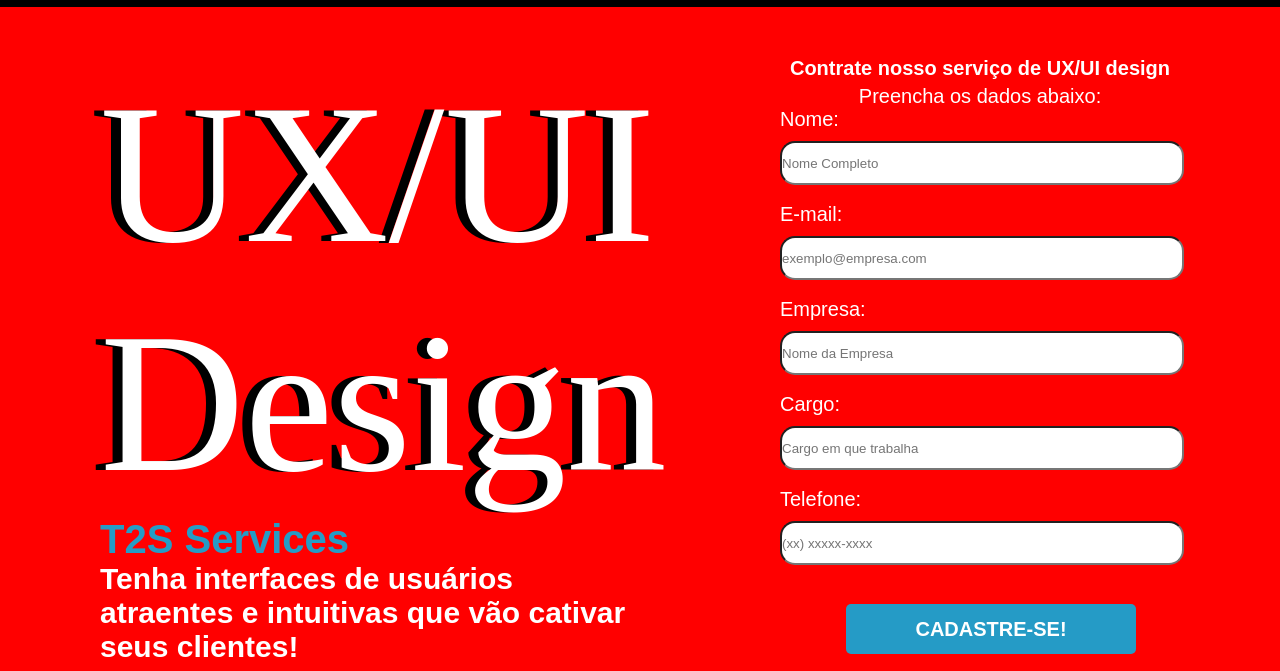
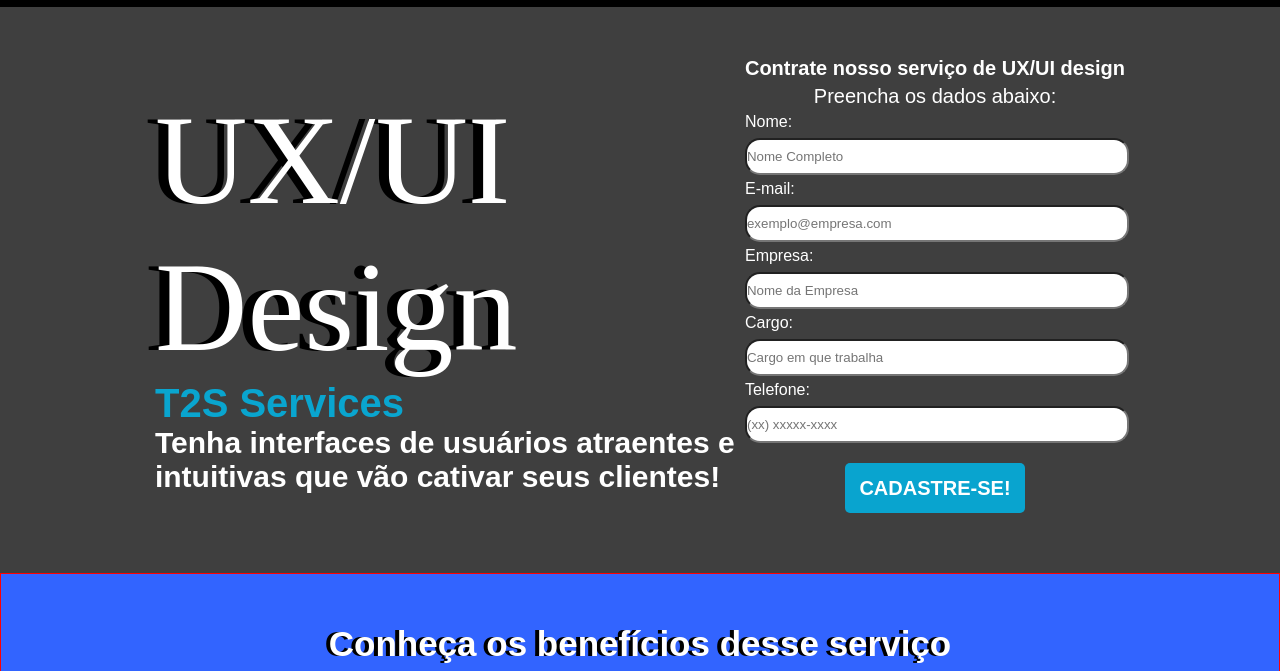
Before and after one commit to NikolySilva/Desafio-Tech---T2S, a plain HTML site: page index.html in a window 1280 px wide. Shown: the part 57-728 px from the top of the page. Drawn offline with Linux system fonts and the light colour scheme.

Commit message:
commit again

```diff
--- a/index.html
+++ b/index.html
@@ -36,21 +36,30 @@
                     <h3>Contrate nosso serviço de UX/UI design</h3>
                     <h4>Preencha os dados abaixo:</h4>
 
+                    <div class="campos">
+                        <label id="name" class="labels">Nome:</label><br>
+                        <input type="text" name="nome" id="name" placeholder="Nome Completo"><br>
+                    </div>
 
-                    <label id="name" class="labels">Nome:</label><br>
-                    <input type="text" name="nome" id="name" placeholder="Nome Completo"><br><br>
+                    <div class="campos">
+                        <label id="e-mailbox" class="labels">E-mail:</label><br>
+                        <input type="email" name="e-mail" id="e-mailbox" placeholder="exemplo@empresa.com"><br>
+                    </div>
 
-                    <label id="e-mailbox" class="labels">E-mail:</label><br>
-                    <input type="email" name="e-mail" id="e-mailbox" placeholder="exemplo@empresa.com"><br><br>
+                    <div class="campos">
+                        <label id="company" class="labels">Empresa:</label><br>
+                        <input type="text" name="empresa" id="company" placeholder="Nome da Empresa"><br>
+                    </div>
 
-                    <label id="company" class="labels">Empresa:</label><br>
-                    <input type="text" name="empresa" id="company" placeholder="Nome da Empresa"><br><br>
+                    <div class="campos">
+                        <label id="charge" class="labels">Cargo:</label><br>
+                        <input type="text" name="cargo" id="charge" placeholder="Cargo em que trabalha"><br>
+                    </div>
 
-                    <label id="charge" class="labels">Cargo:</label><br>
-                    <input type="text" name="cargo" id="charge" placeholder="Cargo em que trabalha"><br><br>
-
-                    <label id="phone" class="labels">Telefone:</label><br>
-                    <input type="tel" name="tel" id="phone" placeholder="(xx) xxxxx-xxxx"><br><br>
+                    <div class="campos">
+                        <label id="phone" class="labels">Telefone:</label><br>
+                        <input type="tel" name="tel" id="phone" placeholder="(xx) xxxxx-xxxx"><br>
+                    </div>
 
                     <div id="butao">
                         <input type="submit" value="CADASTRE-SE!">
--- a/style.css
+++ b/style.css
@@ -49,20 +49,19 @@ a:hover{
 
 /* Inicio - t2s serviço*/
 #secao1 {
-    background-color: red;
+    background-color: var(--cor-primaria);
     padding: 50px;
     display: flex;
-    justify-content: space-between;
+    justify-content: center;
     align-items: center;
 }
 
 #servico {
-    width: 600px;
-    margin-left: 50px;
+    width: 50%;
 }
 
 #servico h1 {
-    font-size: 200px;
+    font-size: 8em;
     font-family: 'Trocchi';
     color: var(--cor-quinaria);
     font-weight: normal;
@@ -71,24 +70,19 @@ a:hover{
 
 #servico h4 {
     font-size: 40px;
-    font-family: 'Bakbak one' sans-serif;
+    font-family: sans-serif;
     color: var(--cor-terciaria);
     text-align: left;
 }
 
 #servico p {
     font-size: 30px;
-    width: 550px;
     color: var(--cor-quinaria);
 }
 
 /* Inicio Form*/
 
 form {
-    width: 400px;
-    margin-right: 50px;
-    display: inline-block;
-    flex-wrap: wrap;
 }
 
 form h3, h4 {
@@ -106,12 +100,12 @@ form h4 {
     margin-top: 5px;
 }
 
-label {
-    font-size: 20px;
+.campos{
+    margin-top: 5px;
 }
 
 input[type="submit"]{
-    width: 290px;
+    width: 50%;
     height: 50px;
     background-color: var(--cor-terciaria);
     color: var(--cor-quinaria);
@@ -122,20 +116,18 @@ input[type="submit"]{
 }
 
 #butao {
-    border: 1px solid red;
     display: flex;
     justify-content: center;
     align-items: center;
-    width: 100%;
     margin-top: 10px;
     padding: 10px;
 }
 
 input[type="text"], input[type="email"], input[type="tel"]{
-    width: 400px;
-    height: 40px;
+    width: 100%;
+    height: 2.5em;
     border-radius: 15px;
-    margin-top: 10px;
+    margin-top: 0.5em;
 }
 
 /*Final Form*/
```
